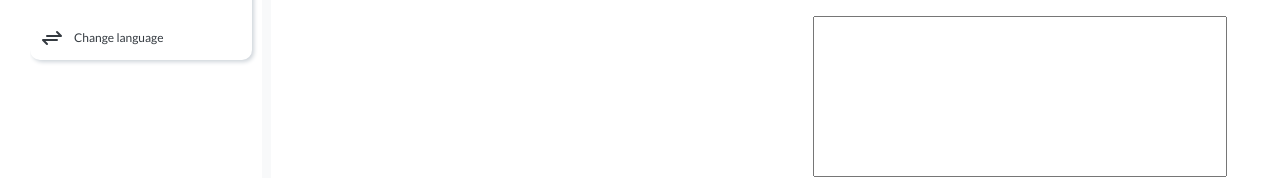
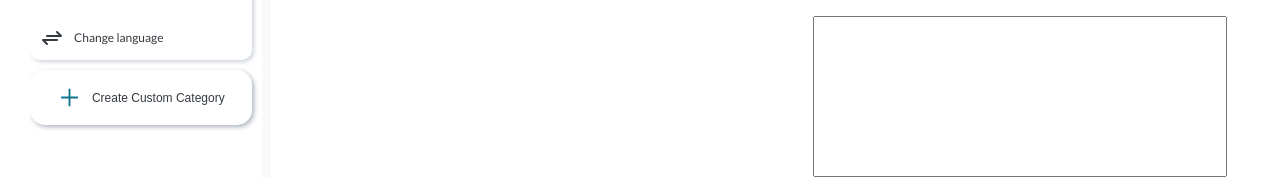
Before and after one commit to MichaelSukkiSong/Codebuddy, a React (Create React App) app in the folder codebuddy_client/: page /playground in a window 1280 px wide. Shown: the part 504-682 px from the top of the page. Built offline with nearby package versions, Linux system fonts and the light colour scheme; no server answers.

Commit message:
implemented fake create custom category  button to redirect user to login

```diff
--- /dev/null
+++ b/codebuddy_client/src/components/FakeCreateCustomBtn.js
@@ -0,0 +1,23 @@
+import { useNavigate } from 'react-router-dom';
+import { AiOutlinePlus } from 'react-icons/ai';
+
+const FakeCreateCustomBtn = () => {
+  const navigate = useNavigate();
+
+  const handleFakeCreateCustomBtnClick = () => {
+    navigate('/auth/login');
+  };
+
+  return (
+    <div className="sidebar__btn">
+      <button onClick={handleFakeCreateCustomBtnClick}>
+        <div className="plus-icon">
+          <AiOutlinePlus />
+        </div>
+        <span>Create Custom Category</span>
+      </button>
+    </div>
+  );
+};
+
+export default FakeCreateCustomBtn;
--- a/codebuddy_client/src/components/Sidebar.js
+++ b/codebuddy_client/src/components/Sidebar.js
@@ -12,6 +12,7 @@ import { GrTest } from 'react-icons/gr';
 import { TbArrowsExchange } from 'react-icons/tb';
 import { clearMessagesExceptOne } from '../store';
 import CustomCategoryList from './CustomCategoryList';
+import FakeCreateCustomBtn from './FakeCreateCustomBtn';
 
 const Sidebar = ({ currentUser, setCategories }) => {
   const dispatch = useDispatch();
@@ -136,7 +137,9 @@ const Sidebar = ({ currentUser, setCategories }) => {
       </ul>
       {currentUser ? (
         <CustomCategoryList setCategories={setCategories} />
-      ) : null}
+      ) : (
+        <FakeCreateCustomBtn />
+      )}
     </div>
   );
 };
```
